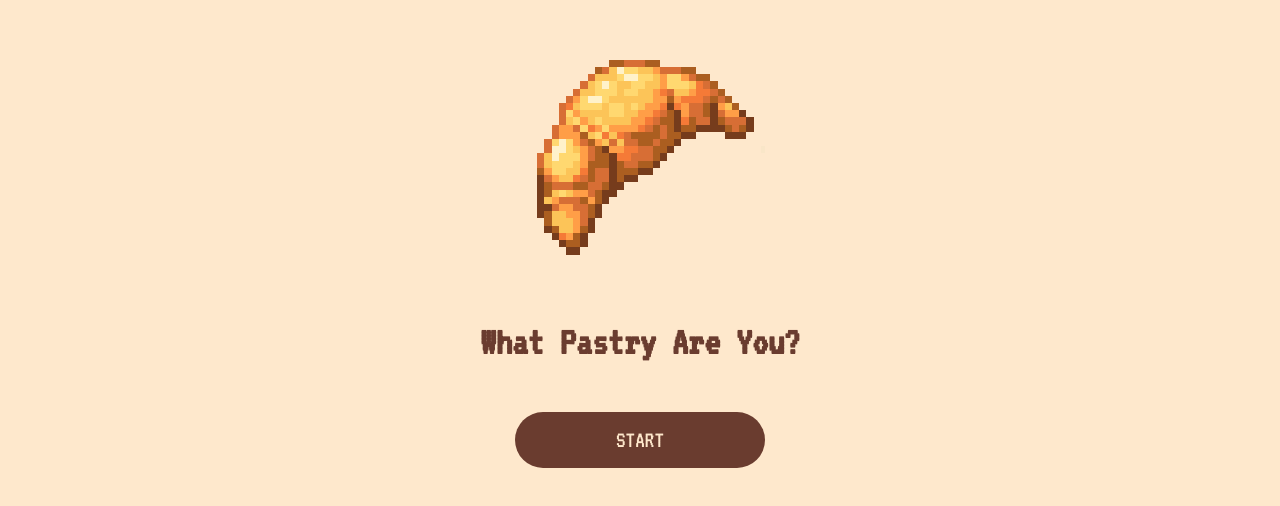
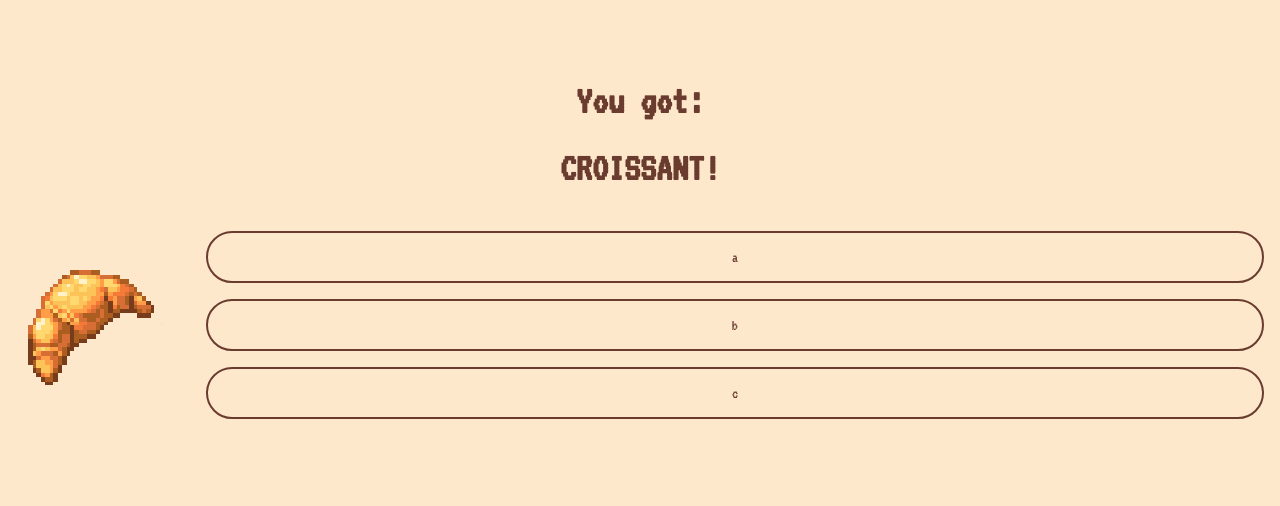
Before and after one commit to Josebean/pastries-quiz, a plain HTML site: page index.html in a window 1280 px wide. Shown: the part 118-624 px from the top of the page. Drawn offline with Linux system fonts and the light colour scheme.

Commit message:
results page formatting

```diff
--- a/index.html
+++ b/index.html
@@ -10,7 +10,7 @@
     </head>
     <body>
         <div class="container">
-            <div class="start-page" id="start-page">
+            <div class="start-page" id="start-page" style="display: none;">
 
 
                 <img src="croissant.png" style="width: 250px;">
@@ -22,8 +22,29 @@
                 <div class="question" id="question"></div>
                 <div class="choices" id="choices"></div>
             </div>
-            <div class="result-page" id="result-page" style="display: none;">
-                <h1>DONE!</h1>
+            <div class="result-page" id="result-page" style="display: flex;">
+                <div class="result-header">
+                    <h1>You got:</h1>
+                    <h1>CROISSANT!</h1>
+                </div>
+                <div class="result-overview">
+                    <img class="result-image" id="result-image" src="croissant(150).png">
+                    <ul>
+                        <li class="list-overview">a</li>
+                        <li class="list-overview">b</li>
+                        <li class="list-overview">c</li>
+                    </ul>
+                </div>
+                <div class="result-strengths">
+
+                </div>
+                <div class="result-weaknesses">
+
+                </div>
+                <div class="result-compatability">
+
+                </div>
+
             </div>
         </div>
     <script src="main.js"></script>
--- a/main.js
+++ b/main.js
@@ -90,7 +90,7 @@ function showResult() {
 
     document.getElementById('question-page').style.display = "none";
     document.getElementById('result-page').style.display = "flex";
-    console.log(resultTypes[result]);
+    console.log(resultTypes[resultffff]);
 }
 
 function handleChoice(type, type2, type3, id) {
--- a/styles.css
+++ b/styles.css
@@ -73,3 +73,72 @@ button {
     flex-direction: column;
     gap: 1rem;
 }
+
+.result-page {
+    display: flex;
+    flex-direction: column;
+    width: 100%;
+}
+
+.result-overview {
+    display: flex;
+    flex-direction: row;
+    align-items: center;
+    width: 100%;
+
+
+}
+
+img {
+    width: 150px;
+    height: 150px;
+    margin-left: 16px;
+}
+
+ul {
+    list-style-type: none;
+    display: flex;
+    flex-direction: column;
+    gap: 1rem;
+    flex-grow: 1;
+    margin-right: 16px;
+}
+
+.list-overview {
+    padding: 1rem;
+    border-radius: 30px;
+    border-style: solid;
+    border-width: 2px;
+    border-color: var(--brown);
+    color: var(--brown);
+}
+
+li {
+    text-align: center;
+    font-size: 1rem;
+}
+
+.result-strengths {
+    display: flex;
+    margin: 0px 16px;
+}
+
+
+table {
+
+    flex-grow: 1;
+    border-spacing: 0;
+    border-collapse: separate;
+    border-radius: 30px;
+    border: 2px solid var(--brown);
+    overflow: hidden;
+
+
+}
+
+th {
+
+    background: var(--brown);
+    border: 2px solid var(--brown);
+
+}
```
Also changed, not shown: croissant(150).png (added).
